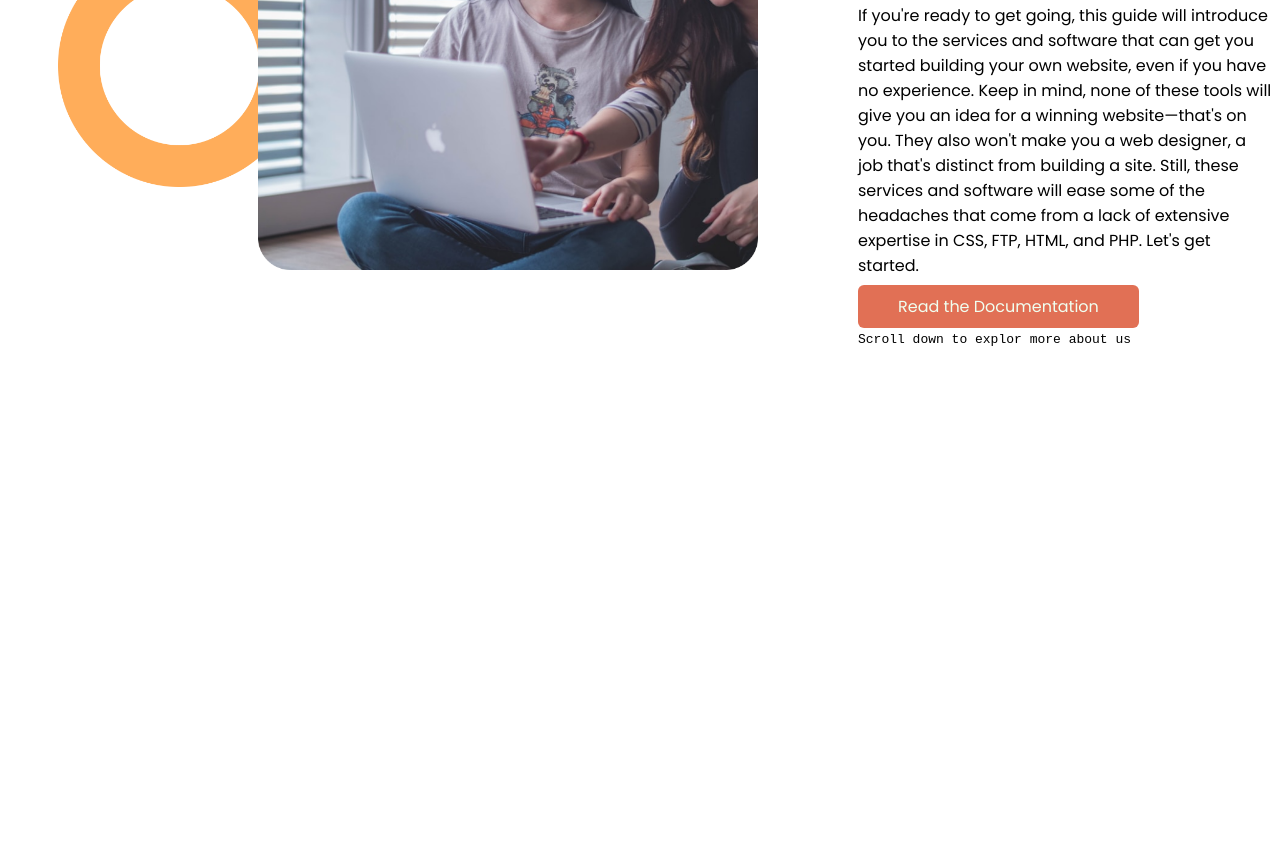
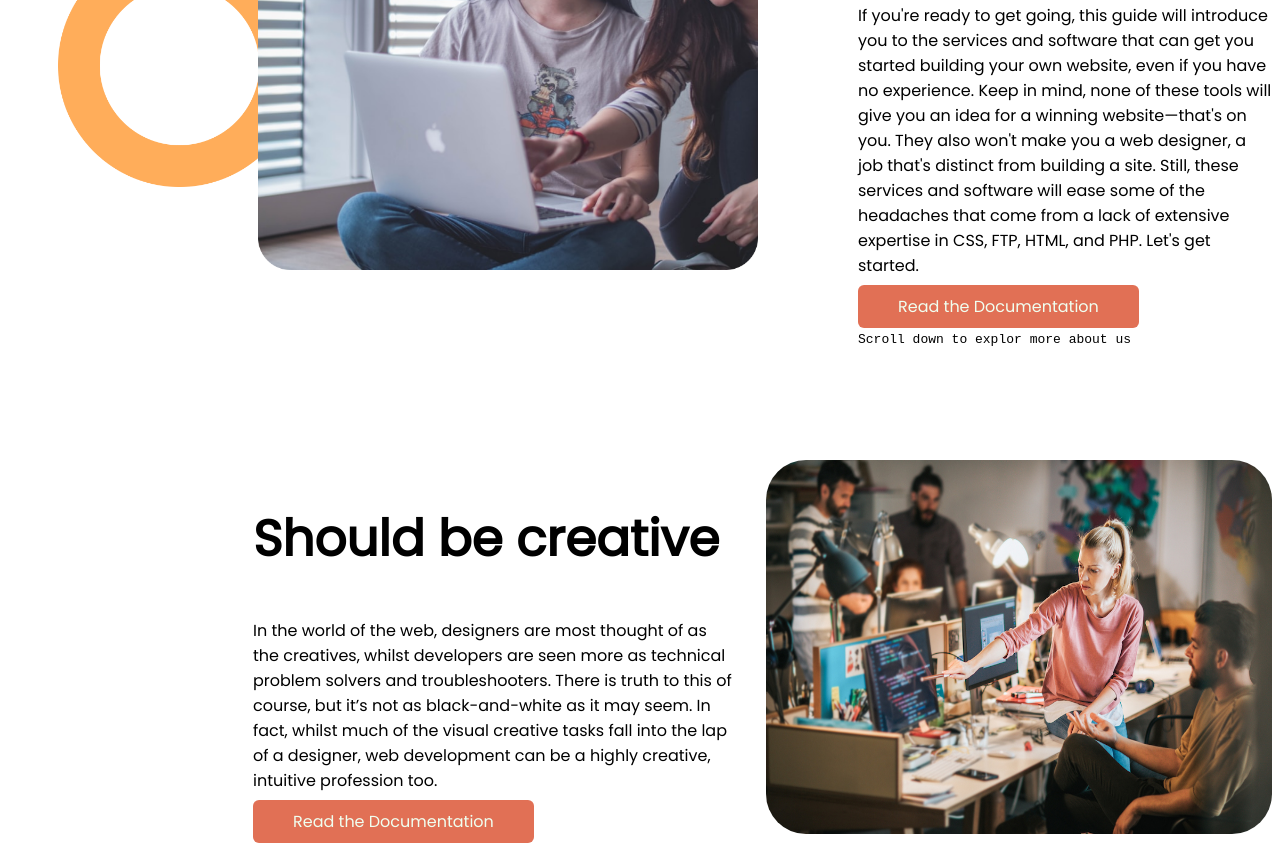
Before and after one commit to ZahidulZIJ/golden-coading, a plain HTML site: page index.html in a window 1280 px wide. Shown: the part 1833-2676 px from the top of the page. Before the commit the page ends 2201 px from the top, so only its background shows below. Drawn offline with Linux system fonts and the light colour scheme.

Commit message:
thard_commit

```diff
--- a/index.html
+++ b/index.html
@@ -64,6 +64,16 @@
          <pre class="tab">Scroll down to explor more about us </pre>
        </div>
    </section>
+   <!-- this is section four -->
+   <section class="four">
+     <div class="half-four">
+       <h1>Should be creative</h1>
+        <P>In the world of the web, designers are most thought of as the creatives, whilst developers are seen more as technical problem solvers and troubleshooters. There is truth to this of course, but it’s not as black-and-white as it may seem. In fact, whilst much of the visual creative tasks fall into the lap of a designer, web development can be a highly creative, intuitive profession too.</p>
+
+       <a class="link-button" target="_blank" href="https://web.programming-hero.com/">Read the Documentation
+        </a>
+      </div><img src="images/pictures/new.jpg" alt=""> </div>
+   </section>
 
 </body>
 </html>
--- a/style.css
+++ b/style.css
@@ -90,3 +90,15 @@ section{ display: flex;}
 .half-three{ margin-left: 100px;
              margin-top: 0px;
              width: 45%;}
+
+/* this is section four */
+.four{ display: flex;}
+.half-four{text-align: left;
+           margin-left: 245px;
+           margin-top: 100px;
+         width: 40%;}
+.four img{ display: flex;
+           margin-top: 100px;
+           border-radius: 40PX;
+           width: 40%;
+           margin-left: 30px;}
```
Also changed, not shown: images/pictures/new.jpg (added).
